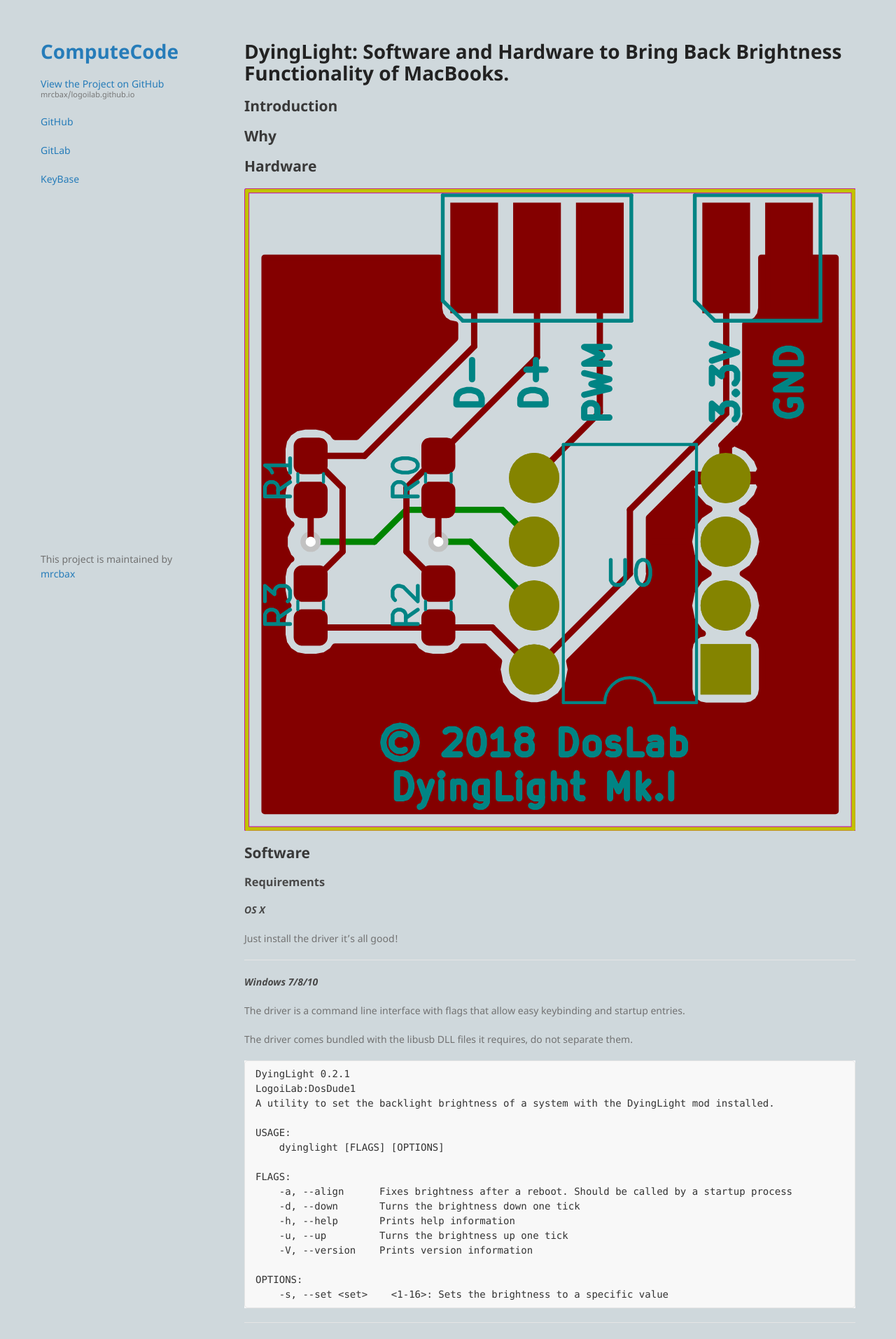
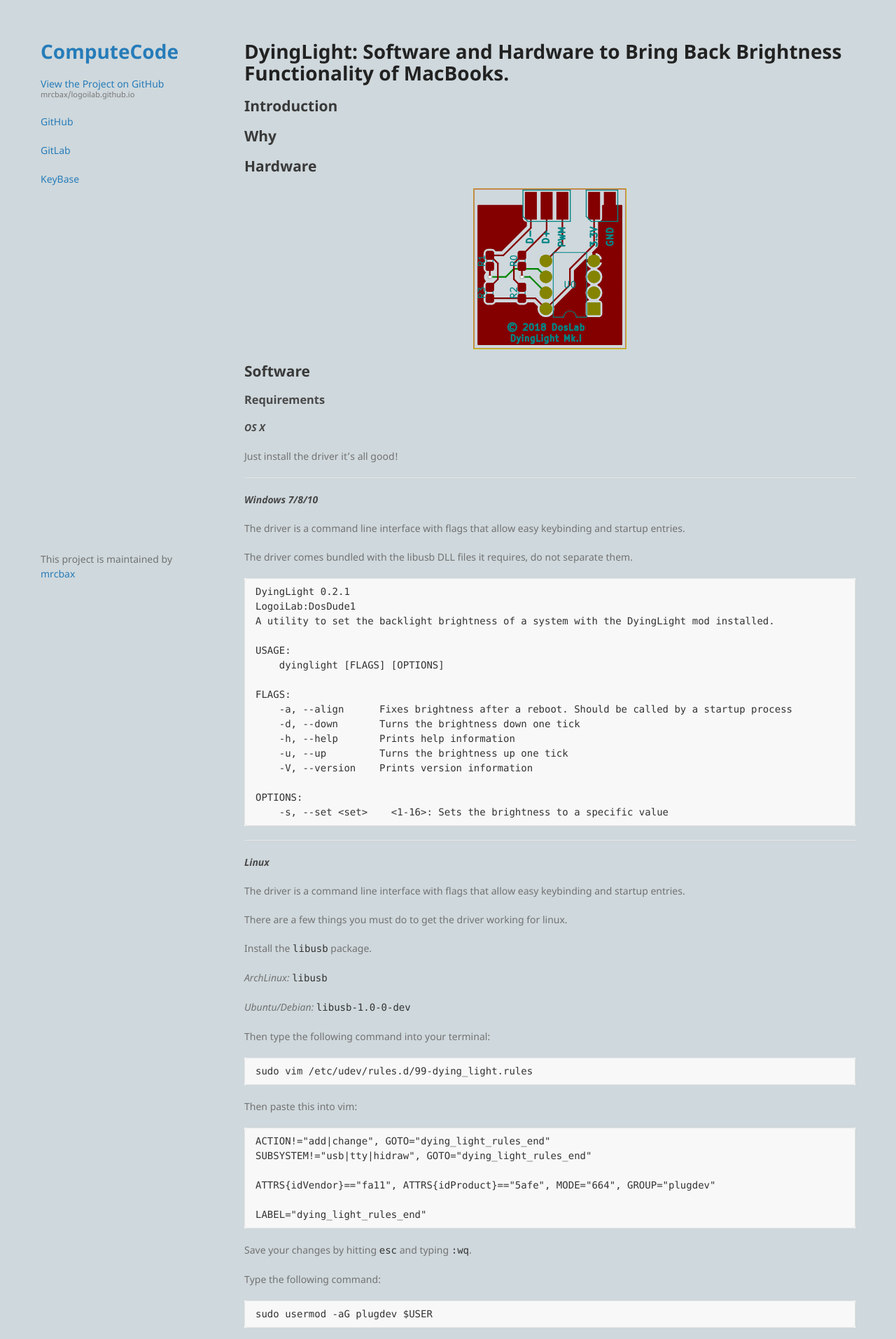
Before and after one commit to mrcbax/logoilab.github.io, a Jekyll site: the page built from DyingLight.md, in a window 1280 px wide. Shown: the top 1913 px of the page at 70% size. Built offline with Jekyll 4.4.1, drawn with Linux system fonts in a browser that asks for light colours; our own code applies the rules of GitHub Pages for plain Markdown files; the repository's description, which GitHub fills in, is left out.

Commit message:
formatting

```diff
--- a/DyingLight.md
+++ b/DyingLight.md
@@ -14,7 +14,7 @@ tags: ["MacBook", "Brightness", "dGPU", "Hardware", "Mod", "gMux", "os x", "ATTi
 
 ## Hardware
 
-<img src="assets/img/pcb-brd.svg" height="100%" width="100%" style="display: block; margin-left: auto; margin-right: auto;">
+<img src="assets/img/pcb-brd.svg" height="25%" width="25%" style="display: block; margin-left: auto; margin-right: auto;">
 
 <!--Purchase Links-->
 
```
